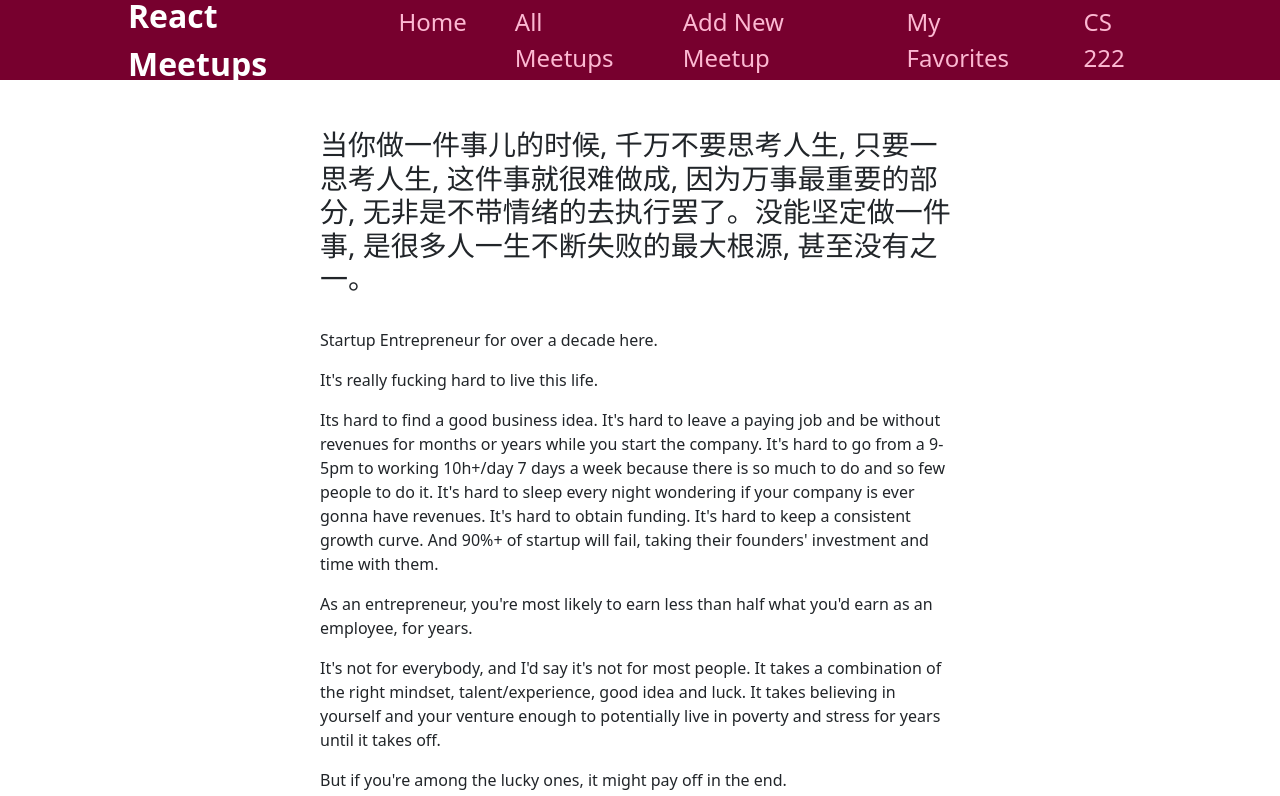
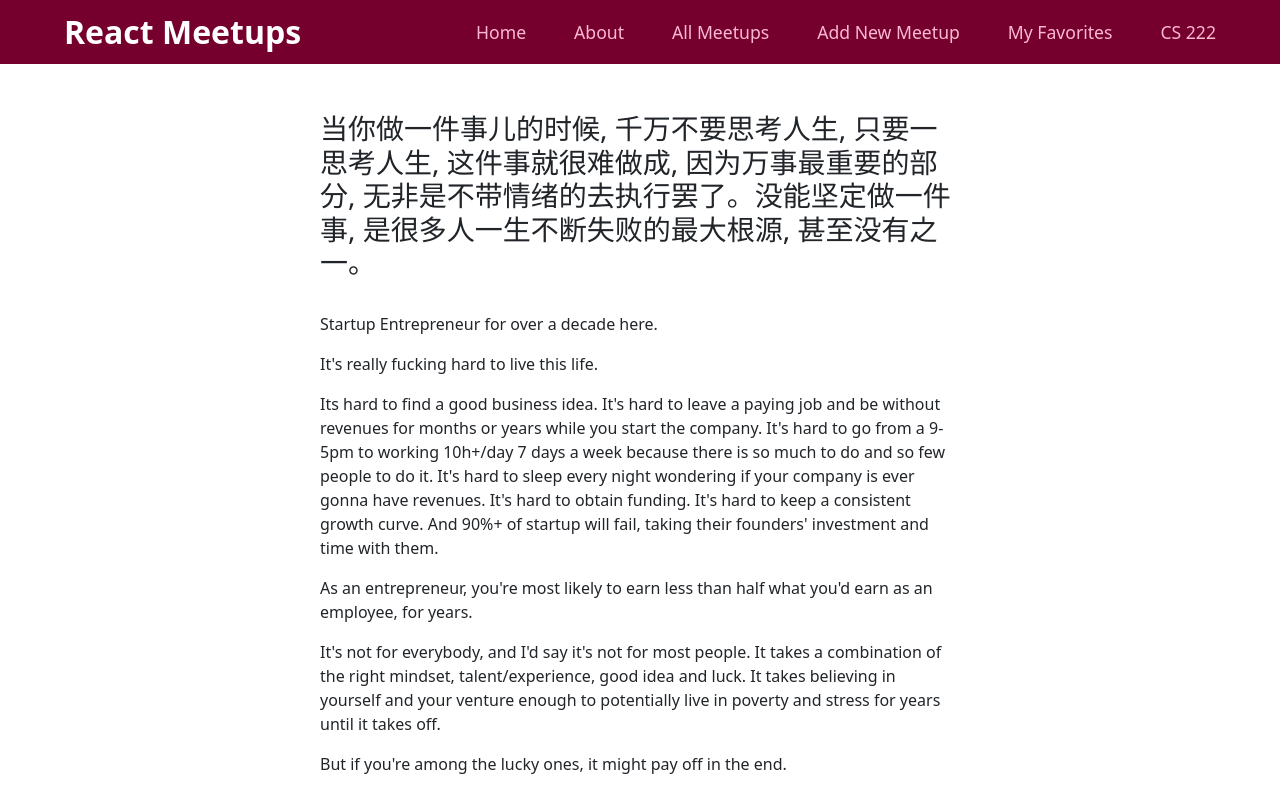
Before and after one commit to CS222-UIUC/course-project-bongo, a Next.js app in the folder nextjs/: page / in a window 1280 px wide. Shown: the top 796 px of the page. Built offline with nearby package versions, Linux system fonts and the light colour scheme.

Commit message:
added the about page and changed a little of the style of navigation bar

```diff
--- a/nextjs/components/layout/MainNavigation.js
+++ b/nextjs/components/layout/MainNavigation.js
@@ -9,6 +9,9 @@ export default function MainNavigation(props) {
       <ul>
         <li>
           <Link href='/'>Home</Link>
+        </li>
+        <li>
+          <Link href='/about'>About</Link>
         </li>
         <li>
           <Link href='/all-meet-up'>All Meetups</Link>
--- a/nextjs/components/layout/MainNavigation.module.css
+++ b/nextjs/components/layout/MainNavigation.module.css
@@ -1,11 +1,11 @@
 .header {
   width: 100%;
-  height: 5rem;
+  height: 4rem;
   display: flex;
   align-items: center;
   justify-content: space-between;
-  background-color: #77002e;
-  padding: 0 10%;
+  background-color: hsl(337, 100%, 23%);
+  padding: 0 5%;
 }
 
 .logo {
@@ -28,7 +28,7 @@
 
 .header a {
   text-decoration: none;
-  font-size: 1.5rem;
+  font-size: 1.1rem;
   color: #fcb8d2;
 }
 
```
Also changed, not shown: nextjs/pages/about.js (added, +9 -0 lines).
